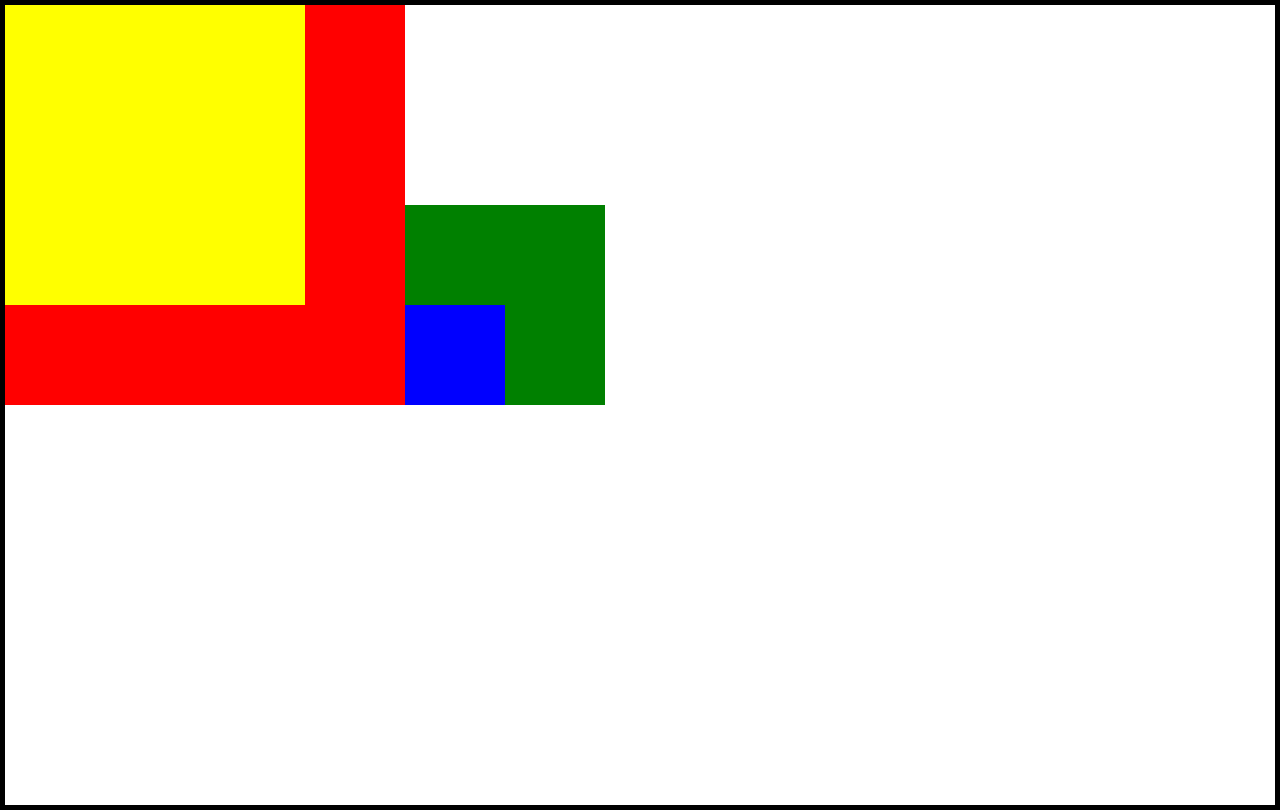
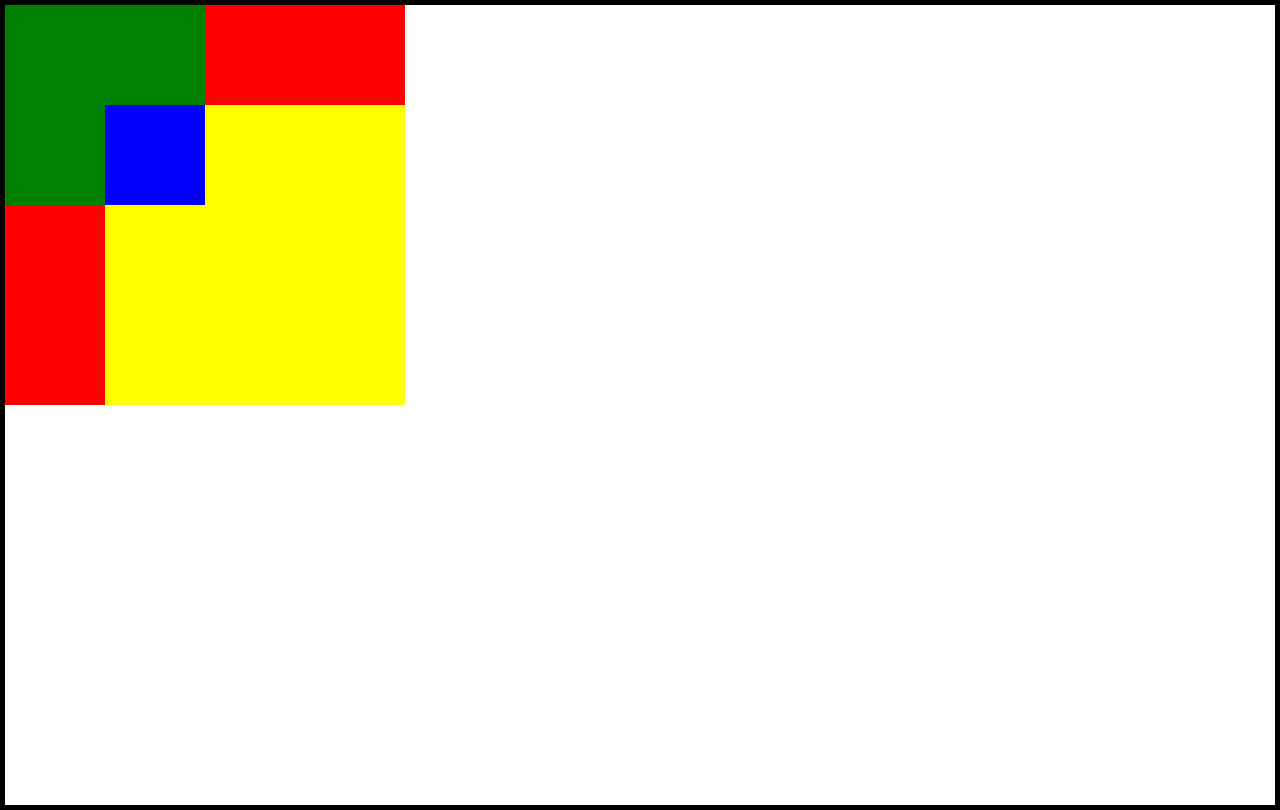
Before and after one commit to boris-gladkikh/css-mocks, a plain HTML site: page index.html in a window 1280 px wide. Drawn offline with Linux system fonts and the light colour scheme.

Commit message:
exercise 4

```diff
--- a/style.css
+++ b/style.css
@@ -9,12 +9,17 @@ body {
   height: 400px;
   background-color: red;
   display: inline-block;
+  position: relative;
 }
 
 .two {
   width: 300px;
   height: 300px;
   background-color: yellow;
+  position: absolute;
+  bottom: 0px;
+  right: 0px;
+
 
 }
 
@@ -23,8 +28,11 @@ body {
   height: 200px;
   background-color: green;
   position: relative;
-  left: 400px;
-  top: 200px;
+  top: -100px;
+  left: -100px;
+
+
+
 
 }
 
@@ -34,7 +42,7 @@ body {
   background-color: blue;
   position: absolute;
   bottom: 0px;
-  left: 0px;
+  right: 0px;
 
 
 
```
